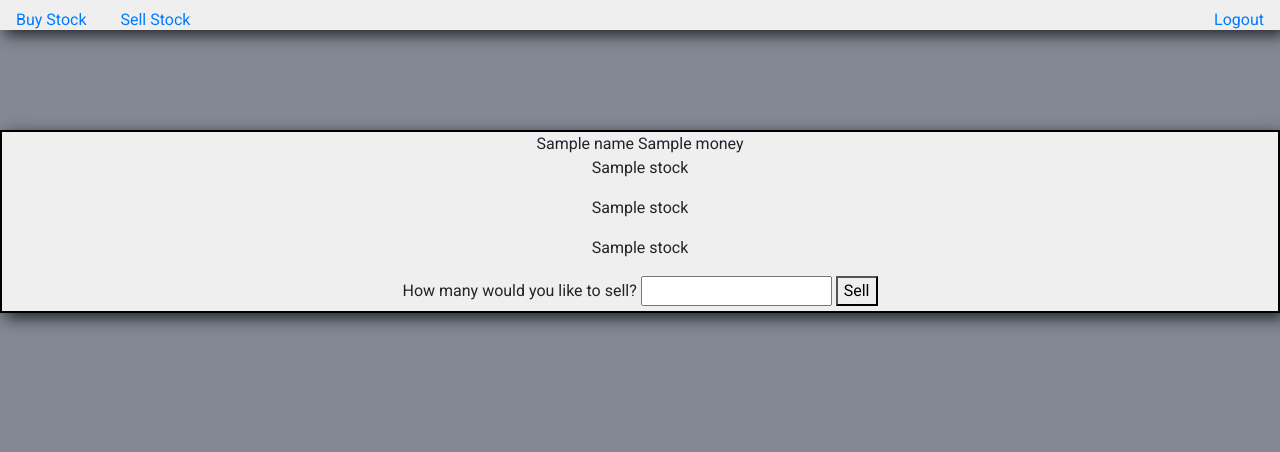
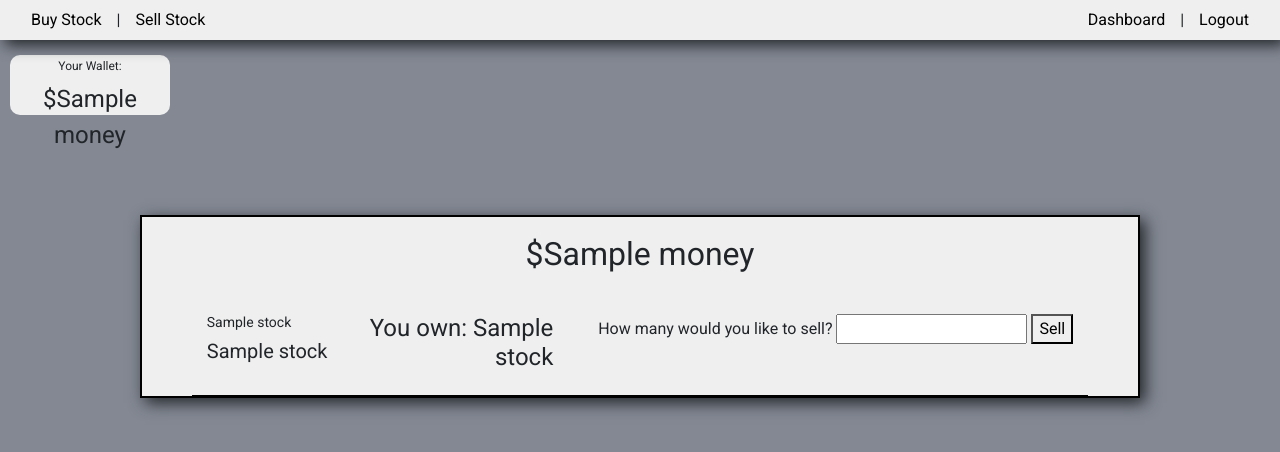
Before and after one commit to Cnels1986/Stock-Portfolio-Simulator, a Flask app: template templates/sell.html in a window 1280 px wide. Shown: the top 452 px of the page. Run offline with Flask 2, Linux system fonts and the light colour scheme; the template is opened without the code that fills it: most values are stand-ins (such as "Sample title", 1, 10 or a date in 2020); parts of the project's set-up code (start-up, migrations or seed data) failed here and were passed over; some libraries are stand-ins or nearby versions.

Commit message:
Fixed some of the known errors, mainly how money is stored (decimals were being dropped), fixed some formatting and error message locations, user's wallet now shows on each page when logged in.

```diff
--- a/app.py
+++ b/app.py
@@ -38,10 +38,17 @@
             return redirect(url_for('login'))
     return wrap
 
+####################
+
 def get_money(userId):
     cursor.execute("SELECT money FROM Wallet WHERE user_id = {}".format(userId))
     money = cursor.fetchone()
     return money[0]
+
+def get_user_id():
+    cursor.execute("SELECT id FROM Users WHERE username = (%s)", name)
+    userId = cursor.fetchone()
+    return userId[0]
 
 #####################
 
@@ -51,7 +58,8 @@
     cursor.execute("SELECT id, username, name FROM Users WHERE username = (%s)", name)
     user = cursor.fetchone();
     cursor.execute("SELECT money FROM Wallet JOIN Users on Wallet.user_id = Users.id WHERE Users.username = (%s)", name)
-    money = cursor.fetchone();
+    temp = cursor.fetchone();
+    money = round(Decimal(temp[0]), 2)
     cursor.execute("SELECT Stocks.symbol, Stocks.name, amount FROM Portfolio JOIN Stocks on Stocks.id = Portfolio.stock_id WHERE user_id = {}".format(user[0]))
     portfolio = cursor.fetchall()
     return render_template("dashboard.html", user=user, money=money, portfolio=portfolio)
@@ -109,7 +117,7 @@
             cursor.execute("INSERT INTO Users(username, password, name) VALUES(%s, %s, %s)", (thwart(username), thwart(password), thwart(real_name)))
             cursor.execute("SELECT * FROM Users WHERE userName = '{}'".format(username))
             userID = cursor.fetchone()
-            cursor.execute("INSERT INTO Wallet(user_id, money) VALUES(%s, 25000)", (int(userID[0])))
+            cursor.execute("INSERT INTO Wallet(user_id, money) VALUES(%s, 25000.00)", (int(userID[0])))
             conn.commit()
             # conn.close()
             # sets the session so user is now logged in to the app
@@ -130,43 +138,47 @@
 @app.route('/buy', methods=['GET', 'POST'])
 @login_required
 def buystock():
-    error = None
+    error = ''
     if request.method == 'POST':
         stock = request.form['searchStock']
         price = requests.get("https://api.iextrading.com/1.0/stock/{}/price".format(stock))
-        stockPrice = json.loads(price.text)
-        company = requests.get("https://api.iextrading.com/1.0/stock/{}/company".format(stock))
-        companyInfo = json.loads(company.text)
+        if price.status_code == 404:
+            error = "Stock symbol does not exist"
+        else:
+            stockPrice = json.loads(price.text)
+            company = requests.get("https://api.iextrading.com/1.0/stock/{}/company".format(stock))
+            companyInfo = json.loads(company.text)
 
-        # creates a list to send to the stocks page, stores the symbol, name, price, exchange, description
-        stockInfo = []
-        stockInfo.append(companyInfo['symbol'])
-        stockInfo.append(companyInfo['companyName'])
-        stockInfo.append(stockPrice)
-        stockInfo.append(companyInfo['exchange'])
-        stockInfo.append(companyInfo['description'])
+            # creates a list to send to the stocks page, stores the symbol, name, price, exchange, description
+            stockInfo = []
+            stockInfo.append(companyInfo['symbol'])
+            stockInfo.append(companyInfo['companyName'])
+            stockInfo.append(stockPrice)
+            stockInfo.append(companyInfo['exchange'])
+            stockInfo.append(companyInfo['description'])
 
-        # gather stock information to check the stocks table
-        name = companyInfo['companyName']
-        symbol = companyInfo['symbol']
-        cursor.execute("SELECT * FROM Stocks WHERE symbol = (%s)", symbol)
-        s = cursor.fetchone()
-        # stock is currently not in the stocks table
-        if s == None:
-            cursor.execute("INSERT INTO Stocks(symbol, name) VALUES (%s, %s)", (symbol, name))
-            conn.commit()
-            # conn.close()
+            # gather stock information to check the stocks table
+            name = companyInfo['companyName']
+            symbol = companyInfo['symbol']
+            cursor.execute("SELECT * FROM Stocks WHERE symbol = (%s)", symbol)
+            s = cursor.fetchone()
+            # stock is currently not in the stocks table
+            if s == None:
+                cursor.execute("INSERT INTO Stocks(symbol, name) VALUES (%s, %s)", (symbol, name))
+                conn.commit()
+                # conn.close()
 
 
-        # cursor.execute("SELECT * FROM Stocks ORDER BY id DESC LIMIT 10")
-        # latestStocks = cursor.fetchall()
-        # print(latestStocks)
-        global info
-        info = stockInfo
-        return redirect(url_for('confirm'))
+            # cursor.execute("SELECT * FROM Stocks ORDER BY id DESC LIMIT 10")
+            # latestStocks = cursor.fetchall()
+            # print(latestStocks)
+            global info
+            info = stockInfo
+            return redirect(url_for('confirm'))
         # return render_template("showstock.html", stockInfo=stockInfo)
-
-    return render_template('buy.html')
+    id = get_user_id()
+    m = get_money(id)
+    return render_template('buy.html', money=m, error=error)
 
 #####################
 
@@ -183,7 +195,7 @@
         price = stockInfo[2]
         cursor.execute("SELECT money FROM WALLET JOIN Users on Wallet.user_id = Users.id WHERE Users.username = (%s)", name)
         money = cursor.fetchone()
-        cost = Decimal(quantity) * round(Decimal(price),2)
+        cost = Decimal(quantity) * Decimal(price)
 
         if cost <= money[0]:
             cursor.execute("SELECT id FROM Stocks WHERE symbol = (%s)", symbol)
@@ -192,16 +204,19 @@
             cursor.execute("SELECT id FROM Users WHERE username = (%s)", name)
             userId = cursor.fetchone()
             # adds entry to portfolio table of what stocks and how much user bought and at what price
-            cursor.execute("INSERT INTO Portfolio(user_id, stock_id, amount, price) VALUES({},{},{},{})".format(userId[0], stockId[0], quantity, round(Decimal(price),2)))
+            cursor.execute("INSERT INTO Portfolio(user_id, stock_id, amount, price) VALUES({},{},{},{})".format(userId[0], stockId[0], quantity, Decimal(price)))
             conn.commit()
             # updates the Wallet table with the new amount of money
-            cursor.execute("UPDATE Wallet SET money={} WHERE user_id = {}".format(updatedMoney, userId[0]))
+            temp = float(updatedMoney)
+            cursor.execute("UPDATE Wallet SET money=(%f) WHERE user_id = (%i)" % (temp, userId[0]))
             conn.commit()
             return redirect(url_for('index'))
         else:
             error = "Not enough money to complete purchase"
 
-    return render_template("showstock.html", stockInfo=stockInfo, error=error)
+    id = get_user_id()
+    m = get_money(id)
+    return render_template("showstock.html", stockInfo=stockInfo, error=error, money=m)
 
 #####################
 
@@ -234,11 +249,11 @@
             # gets updated stock price
             price = requests.get("https://api.iextrading.com/1.0/stock/{}/price".format(symbol[0]))
             currentPrice = json.loads(price.text)
-
+            # gets the user's id
             cursor.execute("SELECT id FROM Users WHERE username = (%s)", username)
             temp = cursor.fetchone()
             userId = temp[0]
-
+            # calculates the price of the sale
             total = int(quantity) * currentPrice
             cursor.execute("SELECT money FROM Wallet WHERE id = {}".format(userId))
             money = cursor.fetchone()
@@ -255,6 +270,7 @@
                 conn.commit()
 
     return redirect(url_for('index'))
+
 #####################
 
 # the route clears the session and redirects user to the login page, thus logging the out
@@ -265,6 +281,7 @@
     flash("You are now logged out")
     return redirect(url_for('login'))
 
+#####################
 
 if __name__ == "__main__":
     app.run(host='0.0.0.0', port=5000, debug=True)
--- a/static/script.js
+++ b/static/script.js
@@ -6,4 +6,10 @@
     var total = quantity * parseFloat(price);
     confirm("Would you like to buy " + quantity + " stock(s) of " + stock + " for $" + total.toFixed(2));
   });
+
+  $("#sellButton").click(function(){
+    var quantity = $("#sellStock").val();
+    var stock = $("#stock").text();
+    confirm(stock);
+  });
 });
--- a/static/style.css
+++ b/static/style.css
@@ -41,15 +41,25 @@
 }
 
 .navbar{
-  height: 30px;
+  height: 40px;
   width: 100%;
   background-color: #EFEFEF;
   box-shadow: 5px 5px 15px;
 }
 
+.navbar > p{
+  padding: 0px;
+}
+
+.stocklinks{
+  display: flex;
+}
+
 .stocklinks > a{
-  padding-right: 30px;
+  padding: 0px 15px 5px;
+  color: black;
 }
+
 
 .dashboard{
   height: 800px;
@@ -58,7 +68,11 @@
 
 .searchForm{
   width: 1000px;
-  /* height:400px; */
+  padding: 20px;
+}
+
+.searchForm > a{
+  color: black;
 }
 
 .stockDisplay{
@@ -112,6 +126,7 @@
   margin-top: 40px;
   text-align: center;
   padding-bottom: 50px;
+  width: 90%;
 }
 
 .stockSearch{
@@ -121,3 +136,103 @@
 #price{
   visibility: hidden;
 }
+
+.stockTitle{
+  text-align: left;
+  font-size: 30px;
+  font-weight: bold;
+  padding: 10px 0px 20px 25px;
+}
+
+.dash_stock_info{
+  margin: 0 auto;
+  border-bottom: 1px solid black;
+  width: 60%;
+  padding-top: 15px;
+}
+
+.dash_stock_info > h2{
+  font-size: 20px;
+}
+
+.dash_header{
+  padding: 18px;
+}
+
+.sellStock{
+  display: flex;
+  justify-content: space-between;
+  width: 90%;
+  margin: 0 auto;
+  padding: 15px;
+  border-bottom: 1px solid black;
+}
+
+.sellContainer{
+  width: 1000px;
+}
+
+.sellStockInfo > div > h3{
+  font-size: 14px;
+}
+
+.sellStockInfo > div > h2{
+  font-size: 20px;
+}
+
+.sellStockInfo{
+  display: flex;
+  flex-direction: row;
+  justify-content: space-between;
+  text-align: left;
+  width: 40%;
+}
+
+.sellStockInfo > div >h4{
+  text-align: right;
+}
+
+.stock_info{
+  width: 60%;
+}
+
+.searchlink{
+  text-decoration: none;
+  color: black;
+  font-size: 16px;
+}
+
+.searchFormPadding{
+  padding-bottom: 20px;
+}
+
+.money{
+  background-color: #EFEFEF;
+  height: 60px;
+  width: 160px;
+  border-radius: 10px;
+  margin: 15px 10px;
+  text-align: center;
+}
+
+.money > p{
+  font-size: 24px;
+}
+
+.money > h5{
+  font-size: 12px;
+  padding-top: 4px;
+}
+
+.loggedInError{
+  text-align: center;
+  color: #990404;
+  padding-top: 20px;
+  font-size: 20px;
+}
+
+.flash_messages{
+  text-align: center;
+  padding-top: 20px;
+  font-size: 20px;
+}
--- a/stocksdb.sql
+++ b/stocksdb.sql
@@ -18,7 +18,7 @@
 CREATE TABLE `Wallet` (
   `id` int(11) NOT NULL AUTO_INCREMENT UNIQUE,
   `user_id` int(11) NOT NULL UNIQUE,
-  `money` decimal(11) NOT NULL,
+  `money` decimal(10,2) NOT NULL,
   PRIMARY KEY(`id`),
   FOREIGN KEY(`user_id`) REFERENCES Users(`id`)
 ) ENGINE=InnoDB DEFAULT CHARSET=utf8;
--- a/templates/register.html
+++ b/templates/register.html
@@ -24,7 +24,7 @@
 
       <div class="regInput">
         <label for="password">Password:</label>
-        <input name="password" id="password" ref="password" placeholder="Password" required />
+        <input type="password" name="password" id="password" ref="password" placeholder="Password" required />
       </div>
 
       <div class="regInput">
--- a/templates/sell.html
+++ b/templates/sell.html
@@ -7,30 +7,68 @@
   <link href="https://fonts.googleapis.com/css?family=Roboto:400,700" rel="stylesheet">
   <title>Stock Portfolio Simulator - Buy Stock</title>
   <link rel="stylesheet" href="../static/style.css">
+  <script
+    src="https://code.jquery.com/jquery-3.3.1.min.js"
+    integrity="sha256-FgpCb/KJQlLNfOu91ta32o/NMZxltwRo8QtmkMRdAu8="
+    crossorigin="anonymous">
+  </script>
+  <script src="static/script.js"></script>
 </head>
 <body>
   <div class="navbar">
     <div class="stocklinks">
-      <a href="{{ url_for('buystock' )}}">Buy Stock</a>
-      <a href="{{ url_for('sellstock' )}}">Sell Stock</a>
+      <a href="{{ url_for('buystock' )}}">
+        <div>
+          Buy Stock
         </div>
-    <a href="{{ url_for('logout') }}">Logout</a>
+      </a>
+      <span>|</span>
+      <a href="{{ url_for('sellstock' )}}">
+        <div>
+          Sell Stock
         </div>
-  <div class="formBackground">
-    {{ name }}
-    {{ money }}
+      </a>
+    </div>
+    <div class="stocklinks">
+      <a href="{{ url_for('index') }}">
+        <div>
+          Dashboard
+        </div>
+      </a>
+      <span>|</span>
+      <a href="{{ url_for('logout') }}">
+        <div>
+          Logout
+        </div>
+      </a>
+    </div>
+  </div>
+  <div class="money">
+    <h5>Your Wallet:</h5>
+    <p>${{money}}</p>
+  </div>
+  <div class="formBackground sellContainer">
+    <h2 class="dash_header">${{ money }}</h2>
     {% if portfolio %}
       {% for stock in portfolio %}
+        <div class="sellStock">
+          <div class="sellStockInfo">
+            <div class="stock_info">
+              <h3>{{ stock[2]}}</h3>
+              <h2 id="stock">{{ stock[1]}}</h2>
+            </div>
             <div>
-          <p>{{ stock[1]}}</p>
-          <p>{{ stock[2]}}</p>
-          <p>{{ stock[3]}}</p>
+              <h4>You own: {{ stock[3]}}</h4>
+            </div>
+          </div>
+          <div>
             <form method="post" action={{ url_for('sell', username=name, portfolio_id=stock[0])}}>
               <label for="sellStock">How many would you like to sell?</label>
               <input type="number" name="sellStock" id="sellStock" ref="sellStock" required  />
               <button type="submit" id="sellButton">Sell</button>
             </form>
           </div>
+        </div>
       {% endfor %}
     {% endif %}
   </div>
```
Also changed, not shown: templates/buy.html (+30 -6 lines), templates/dashboard.html (+27 -10 lines), templates/login.html (+9 -11 lines), templates/showstock.html (+29 -11 lines). Lines whose indentation alone changed are shown as unchanged.
